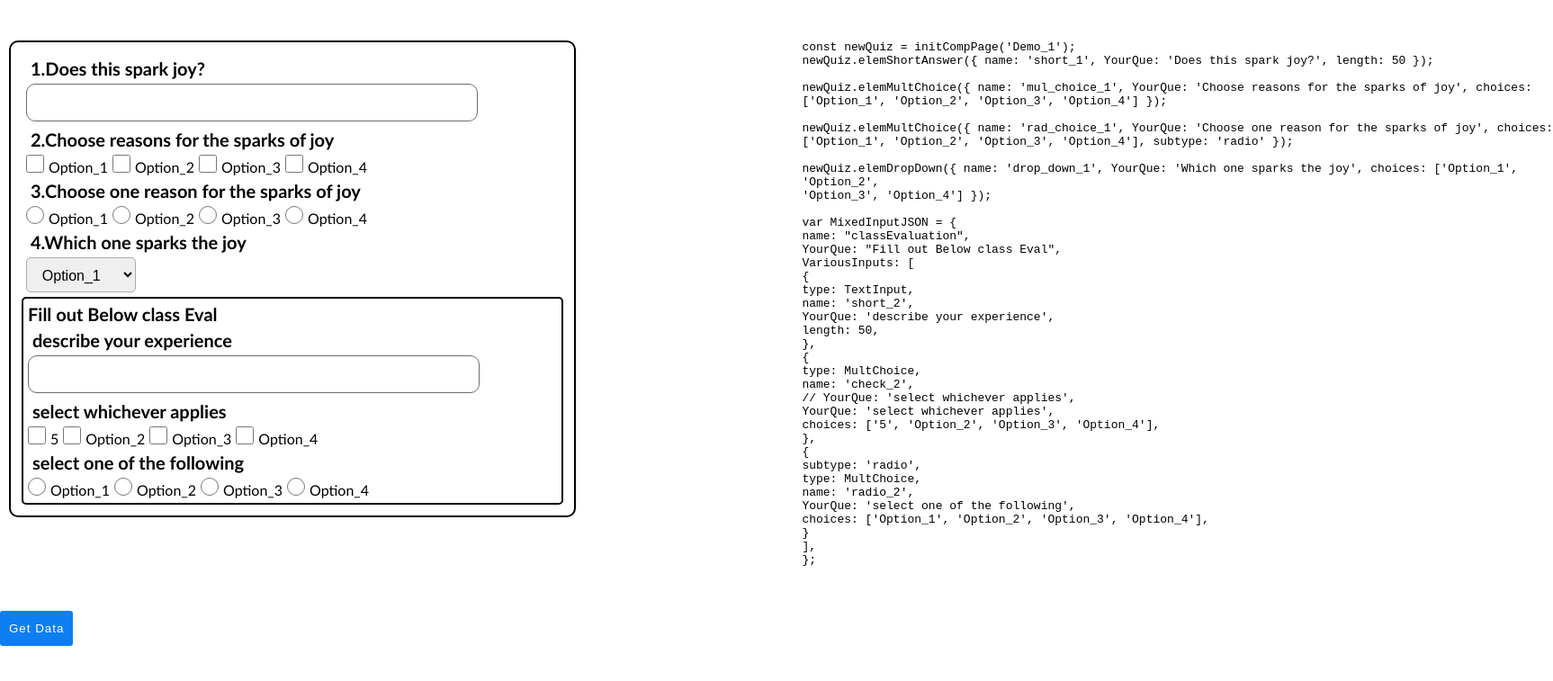
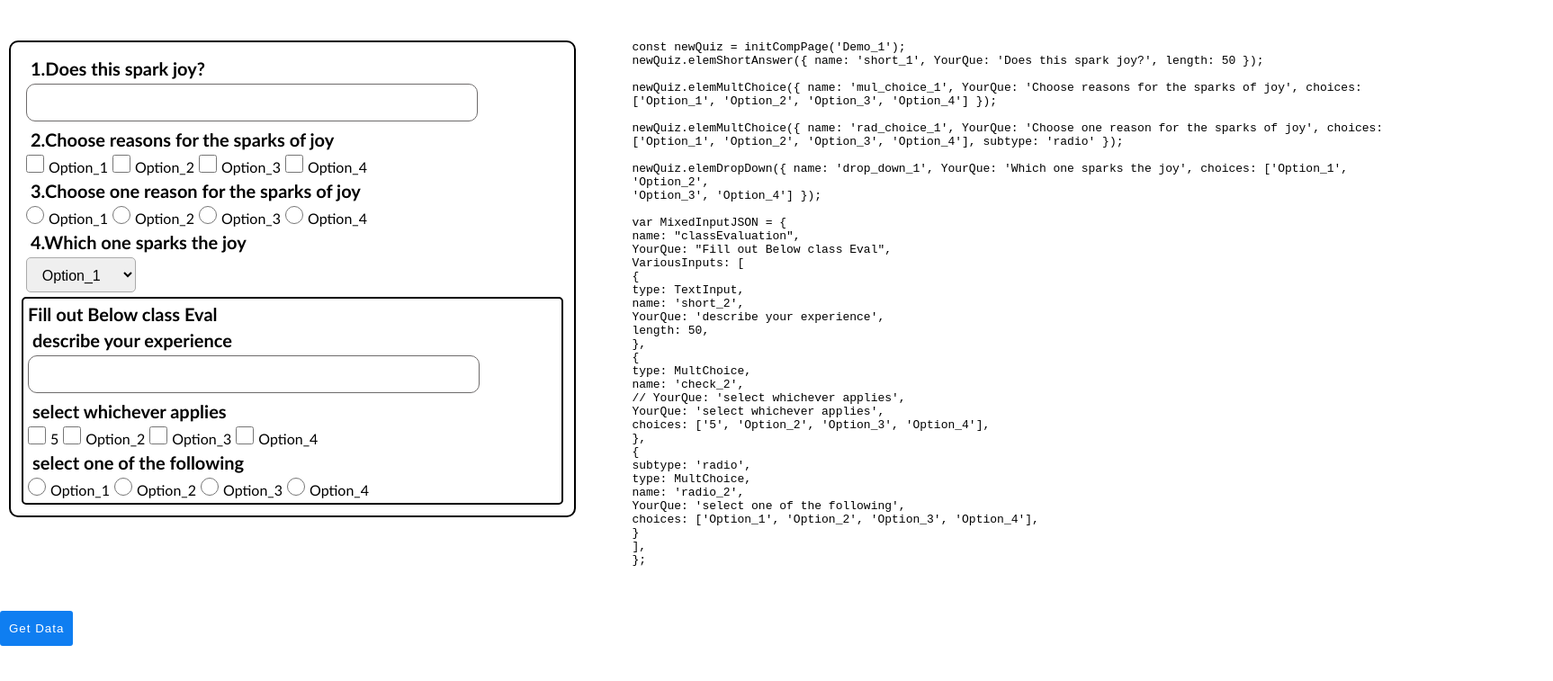
Before and after one commit to PiUkani/CompForm_JS_library, a website: page pub/index.html in a window 1280 px wide. Shown: the part 329-1086 px from the top of the page at 90% size, 1726 px wide, since content can reach past the window. Drawn offline with Linux system fonts and the light colour scheme.

Commit message:
improved css for code demo

```diff
--- a/pub/CompForm.css
+++ b/pub/CompForm.css
@@ -79,8 +79,6 @@ height: 20px;
 	margin: 0;
 	border: 1px solid #aaa;
 	border-radius: 5px;
-
-
 }
 .compElem-basic-DropDown:focus {
 	border-color: #000;
--- a/pub/index.css
+++ b/pub/index.css
@@ -24,7 +24,6 @@ font-family: 'Calibri', 'Cambria Math';
   min-height: 400px;
 }
 .demo_code{
-margin-left: 15%;
 flex-grow: 1;
 }
 .header {
```
